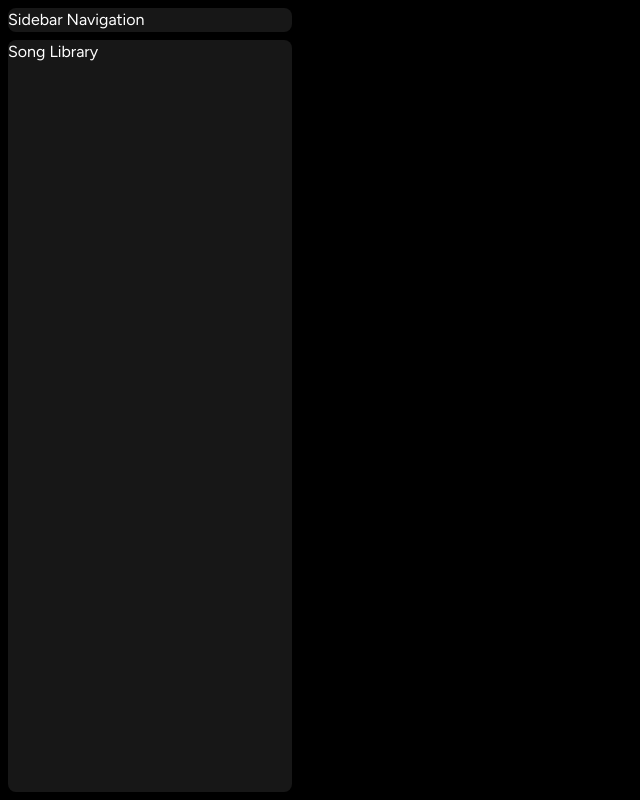
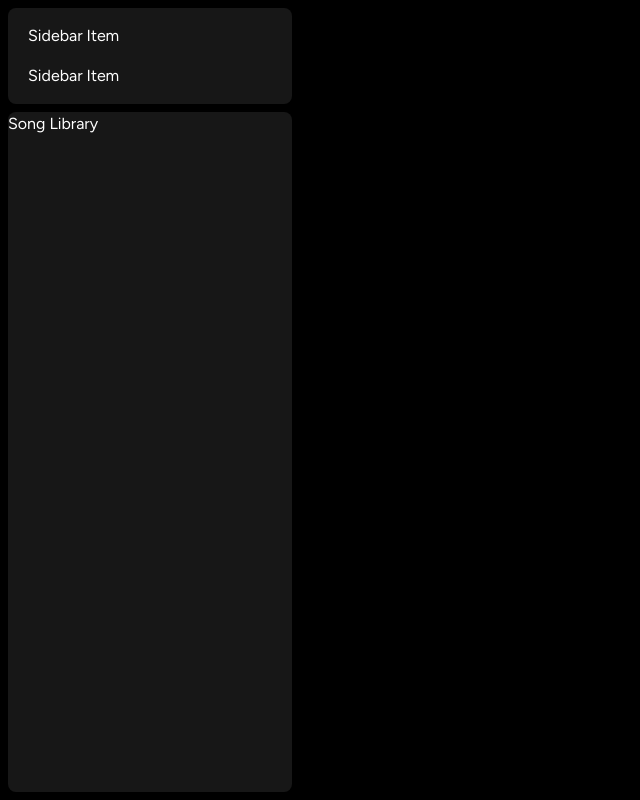
Before and after one commit to RachelGreenwood/spotify-clone, a Next.js app: page / in a window 1280 px wide. Shown: the whole page, without its empty margins (0-640 px from the left). Built offline with nearby package versions, Linux system fonts and the light colour scheme.

Commit message:
Adds Sidebar Item

```diff
--- a/components/Sidebar.tsx
+++ b/components/Sidebar.tsx
@@ -6,6 +6,7 @@ import { HiHome } from "react-icons/hi";
 import { BiSearch } from "react-icons/bi";
 
 import Box from "./Box";
+import SidebarItem from "./SidebarItem";
 
 interface SidebarProps {
     children: React.ReactNode;
@@ -35,7 +36,14 @@ const Sidebar: React.FC<SidebarProps> = ({
         <div className="flex h-full">
             <div className="hidden md:flex flex-col gap-y-2 bg-black h-full w-[300px] p-2">
                 <Box>
-                    Sidebar Navigation
+                    <div className="flex flex-col gap-y-4 px-5 py-4">
+                        {routes.map((item) => (
+                            <SidebarItem
+                            key={item.label}
+                            {...item}
+                            />
+                        ))}
+                    </div>
                 </Box>
                 <Box className="overflow-y-auto h-full">
                     Song Library
--- /dev/null
+++ b/components/SidebarItem.tsx
@@ -0,0 +1,9 @@
+const SidebarItem = () => {
+    return (
+        <div>
+            Sidebar Item
+        </div>
+    );
+}
+
+export default SidebarItem;
```
